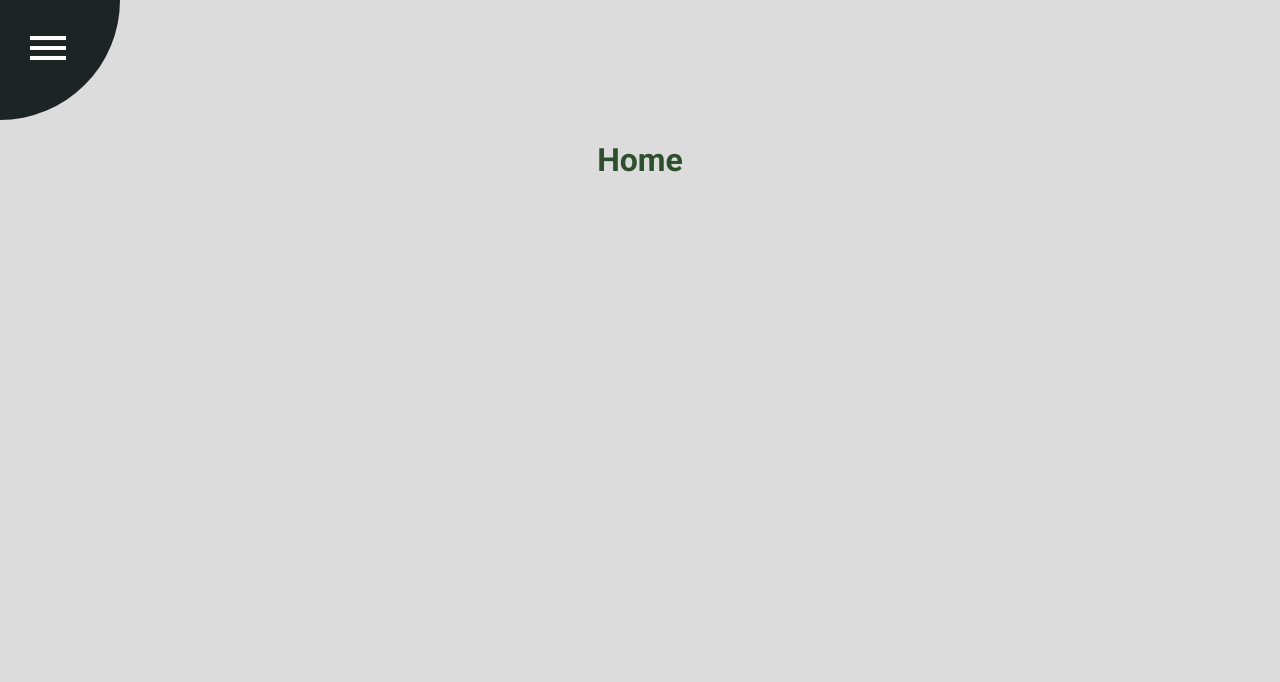
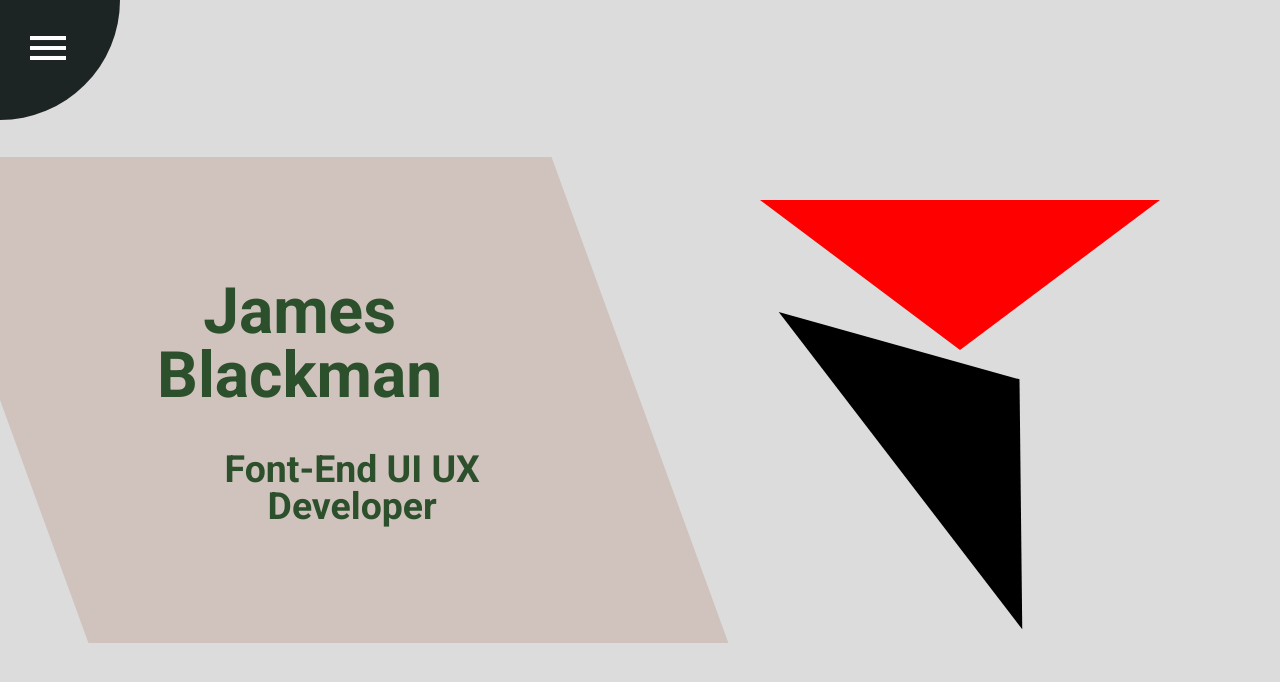
Before and after one commit to Jblack262/Vue-portfolio, a Vue app: page / in a window 1280 px wide. Shown: the top 682 px of the page. Built offline with nearby package versions, Linux system fonts and the light colour scheme.

Commit message:
added content to homepage

```diff
--- a/package.json
+++ b/package.json
@@ -1,7 +1,7 @@
 {
   "name": "portfolio",
   "version": "0.1.0",
-  "private": true,
+  "private": false,
   "scripts": {
     "serve": "vue-cli-service serve",
     "build": "vue-cli-service build",
--- a/src/components/Home.vue
+++ b/src/components/Home.vue
@@ -1,6 +1,30 @@
 <template>
     <div class="container">
-        <h1>Home</h1>
+        <div class="body">
+            <div class="col title">
+                <div class="card">
+                    <h1>James Blackman</h1>
+                    <h3>Font-End UI UX Developer</h3>
+                </div>
+
+            </div>
+            <div class="col">
+                <div class="menu">
+                    <div class="triangle one">
+
+                    </div>
+                    <div class="row">
+                        <div class="triangle two">
+
+                        </div>
+                        <div class="triangle three">
+
+                        </div>
+                    </div>
+                </div>
+            </div>
+
+        </div>
     </div>
 </template>
 
@@ -11,5 +35,65 @@ export default {
 </script>
 
 <style lang="scss" scoped>
+    .body {
+        display: flex;
+        flex-direction: row;
+        place-items: center;
+        height: 100vh;
 
+
+        .col {
+            height: 100%;
+            display: flex;
+            flex-direction: column;
+            justify-content: center;
+            align-items: center;
+            width: 100%;
+            margin-bottom: 15rem;
+
+            .card {
+            font-size: 200%;
+            line-height: 1;
+            background: #d0c3bd;
+            padding: 5rem 10rem;
+            transform: skew(20deg);
+            h1, h3 {
+                transform: skew(-20deg);
+            }
+            }
+
+            .menu {
+                width: 400px;
+                height: 400px;
+            }
+
+            .row {
+                display: flex;
+                flex-direction: row;
+            }
+
+            .triangle {
+                width: 0;
+                height: 0;
+                position: relative;
+                &.one {
+                    border-left: 200px solid transparent;
+                    border-right: 200px solid transparent;
+                    border-top: 150px solid red;
+                }
+                &.two {
+                    border-left: 200px solid transparent;
+                    border-right: 200px solid transparent;
+                    border-bottom: 150px solid black;
+                    transform: rotate(52.5deg);
+                }
+                &.three {
+                    border-left: 200px solid transparent;
+                    border-right: 200px solid transparent;
+                    border-bottom: 150px solid red;
+                    transform: rotate(-60deg);
+                }
+            }
+        }
+    }
 </style>
```
Also changed, not shown: 27 other files (tests, documents, lock files or other folders).
